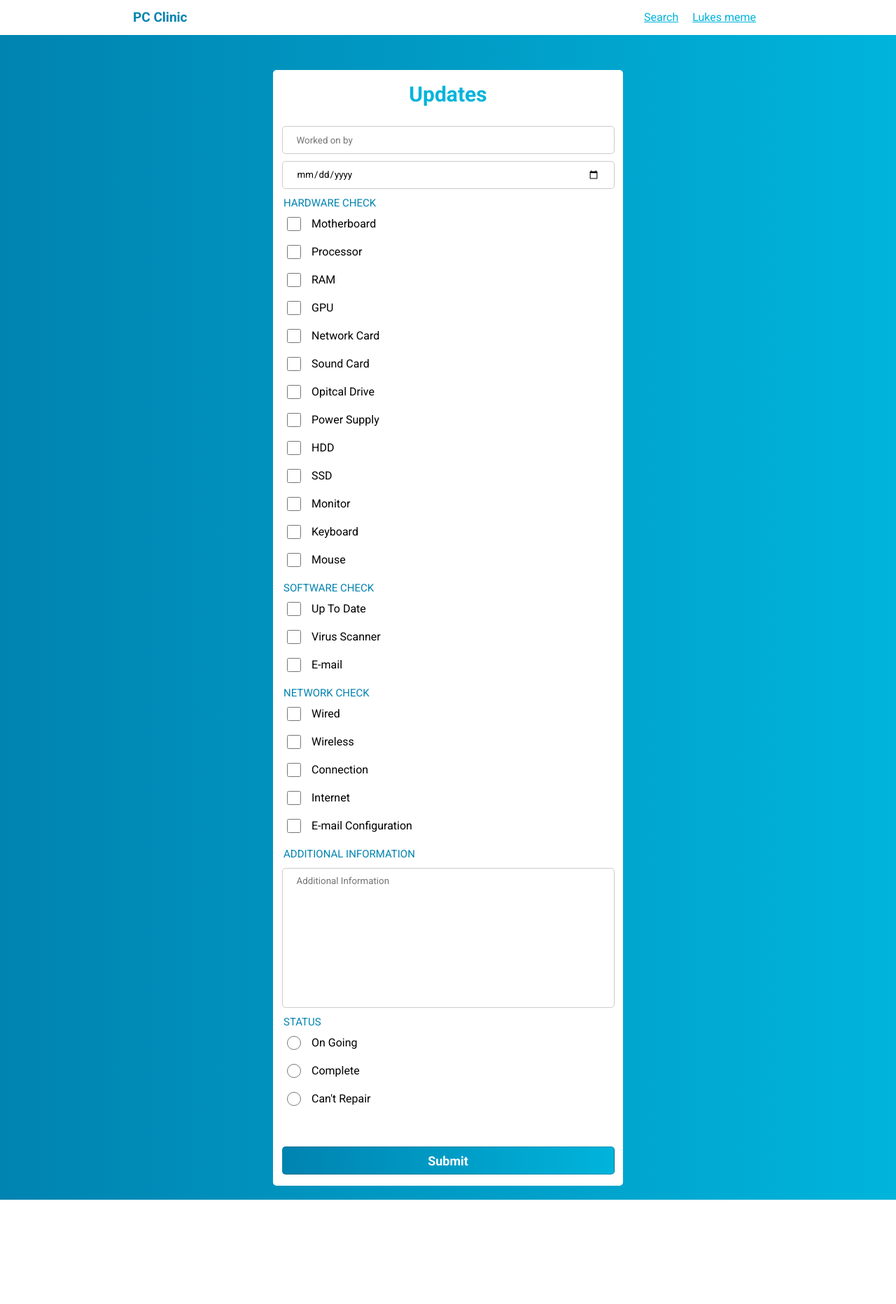
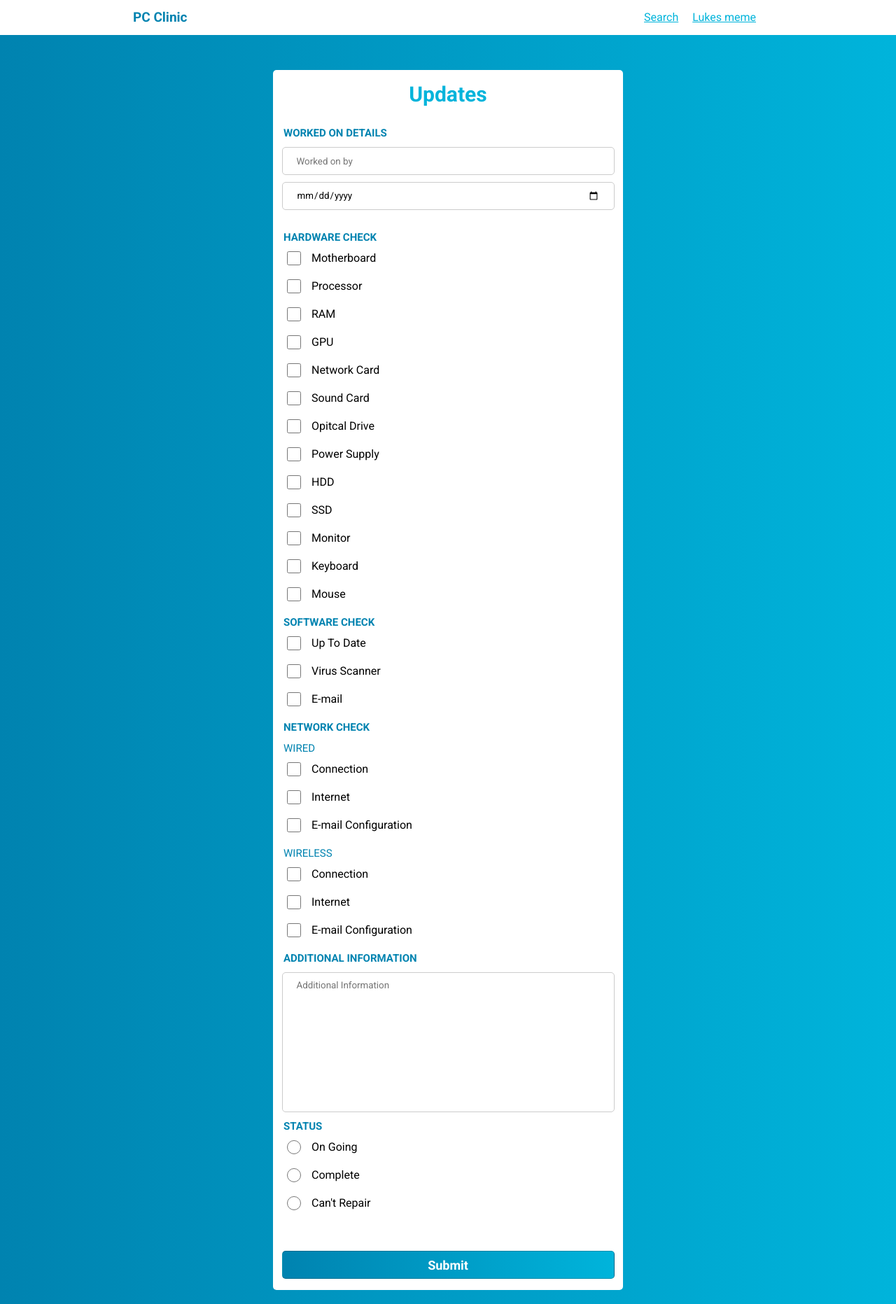
Before and after one commit to Patross/PC_Clinic, a PHP site: page /workedOn.php in a window 1280 px wide. Shown: the whole page at 70% size. Before the commit the page ends 1714 px from the top, so only its background shows below. Run offline with PHP 8.4, Linux system fonts and the light colour scheme.

Commit message:
WorkedOn.php

```diff
--- a/workedOn.php
+++ b/workedOn.php
@@ -8,10 +8,12 @@
 		<?php require_once("includes/nav.inc.php"); ?>
 		<form class="form" method="POST">
 			<div class="title">Updates</div>
+            <div class="subtitle"><strong>Worked on details</strong></div>
 			<input type="text" placeholder="Worked on by" name="workedOn">
+
 			<input type="date" placeholder="Date of work carried out" name="dateCarriedOut">
-
-            <div class="subtitle">Hardware Check</div>
+            <br>
+            <div class="subtitle"><strong>Hardware Check</strong></div>
 
 			<div class="row">
 				<input type="checkbox" name="Motherboard">
@@ -77,7 +79,7 @@
                 <input type="checkbox" name="Mouse">
                 <label for="Mouse">Mouse</label>
             </div>
-            <div class="subtitle">Software Check</div>
+            <div class="subtitle"><strong>Software Check</strong></div>
 
 			<div class="row">
 				<input type="checkbox" name="upToDate">
@@ -94,18 +96,9 @@
                 <label for="email">E-mail</label>
             </div>
 
-            <div class="subtitle">Network Check</div>
+            <div class="subtitle"><strong>Network Check</strong></div>
 
-			<div class="row">
-				<input type="checkbox" name="wired">
-				<label for="wired">Wired</label>
-            </div>
-
-			<div class="row">
-				<input type="checkbox" name="wireless">
-				<label for="wireless">Wireless</label>
-            </div>
-
+			<div class="subtitle">Wired</div>
 			<div class="row">
 				<input type="checkbox" name="connection">
 				<label for="connection">Connection</label>
@@ -121,10 +114,25 @@
 				<label for="emailConfig">E-mail Configuration</label>
             </div>
 
-            <div class="subtitle">Additional Information</div>
+			<div class="subtitle">Wireless</div>
+            <div class="row">
+				<input type="checkbox" name="connection">
+				<label for="connection">Connection</label>
+            </div>
+
+			<div class="row">
+				<input type="checkbox" name="internet">
+				<label for="internet">Internet</label>
+            </div>
+
+			<div class="row">
+				<input type="checkbox" name="emailConfig">
+				<label for="emailConfig">E-mail Configuration</label>
+            </div>
+            <div class="subtitle"><strong>Additional Information</strong></div>
             <textarea rows="4" cols="50" placeholder="Additional Information"></textarea>
 
-            <div class="subtitle">Status</div>
+            <div class="subtitle"><strong>Status</strong></div>
 			<div class="row">
 				<input type="radio" name="status">
 				<label for="ongGoing">On Going</lable>
```
